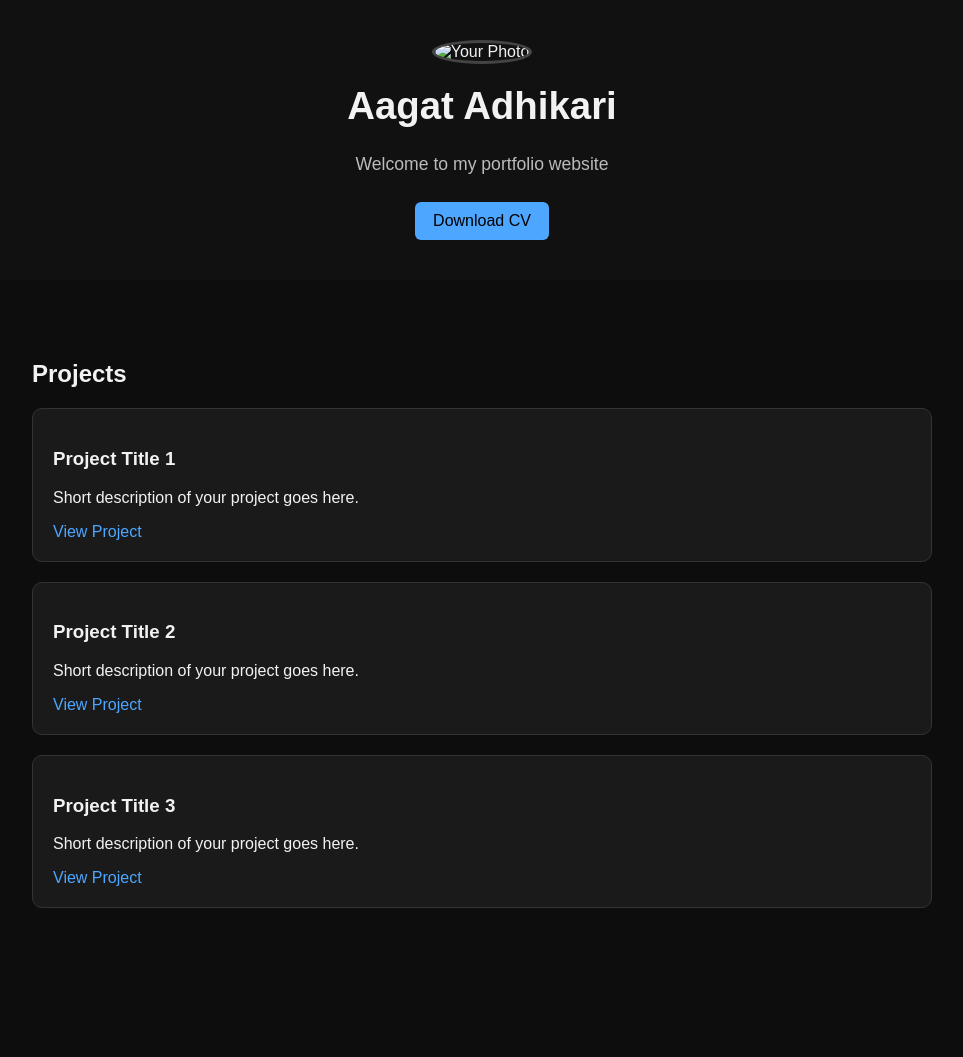
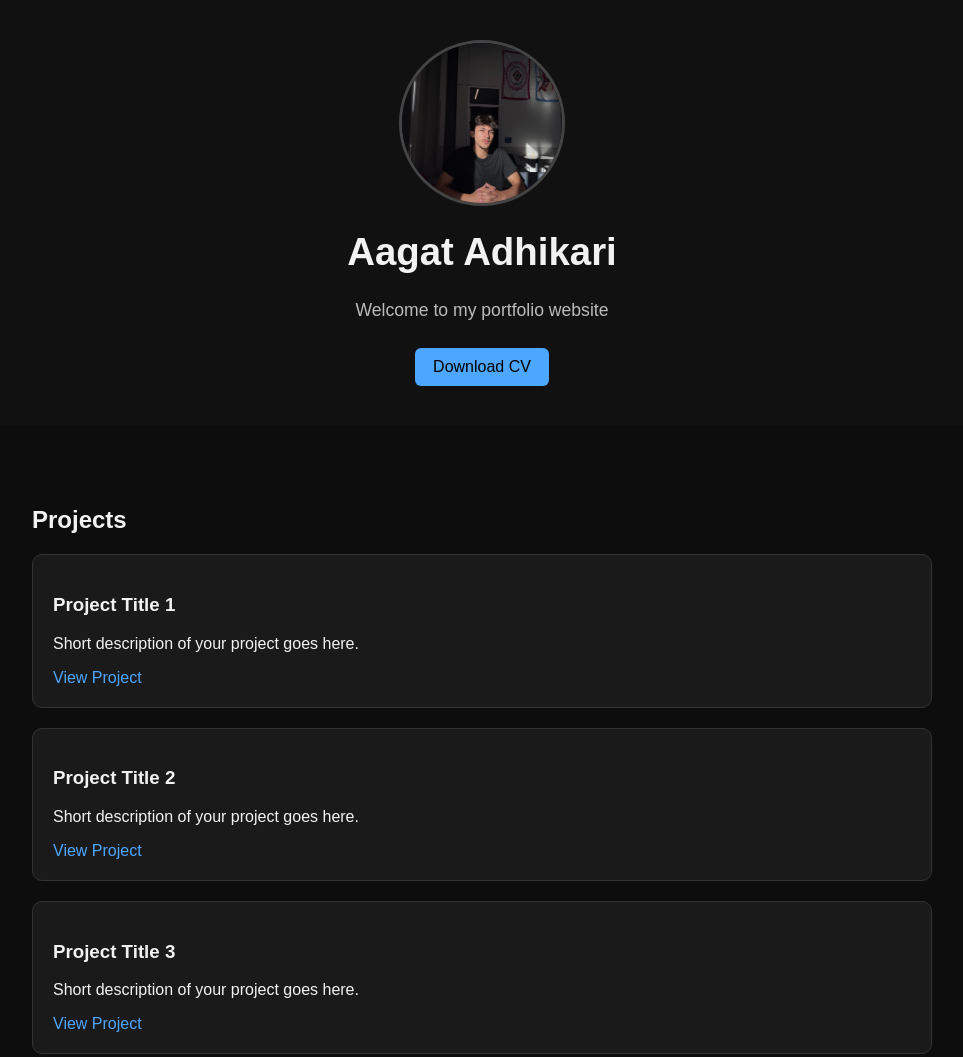
Before and after one commit to aagatadhikari/aagatadhikari.github.io, a plain HTML site: page index.html in a window 1280 px wide. Shown: the whole page, without its empty margins (158-1121 px from the left). Before the commit the page ends 988 px from the top, so only its background shows below. Drawn offline with Linux system fonts and the light colour scheme.

Commit message:
Update image and CV file references in index.html

```diff
--- a/index.html
+++ b/index.html
@@ -65,10 +65,10 @@
 </head>
 <body>
     <header>
-        <img src="your-image.jpg" alt="Your Photo" />
+        <img src="pfp.jpg" alt="Your Photo" />
         <h1>Aagat Adhikari</h1>
         <p>Welcome to my portfolio website</p>
-        <a href="your-cv.pdf" class="btn" download>Download CV</a>
+        <a href="aagatresume.pdf" class="btn" download>Download CV</a>
     </header>
 
     <section>
```
